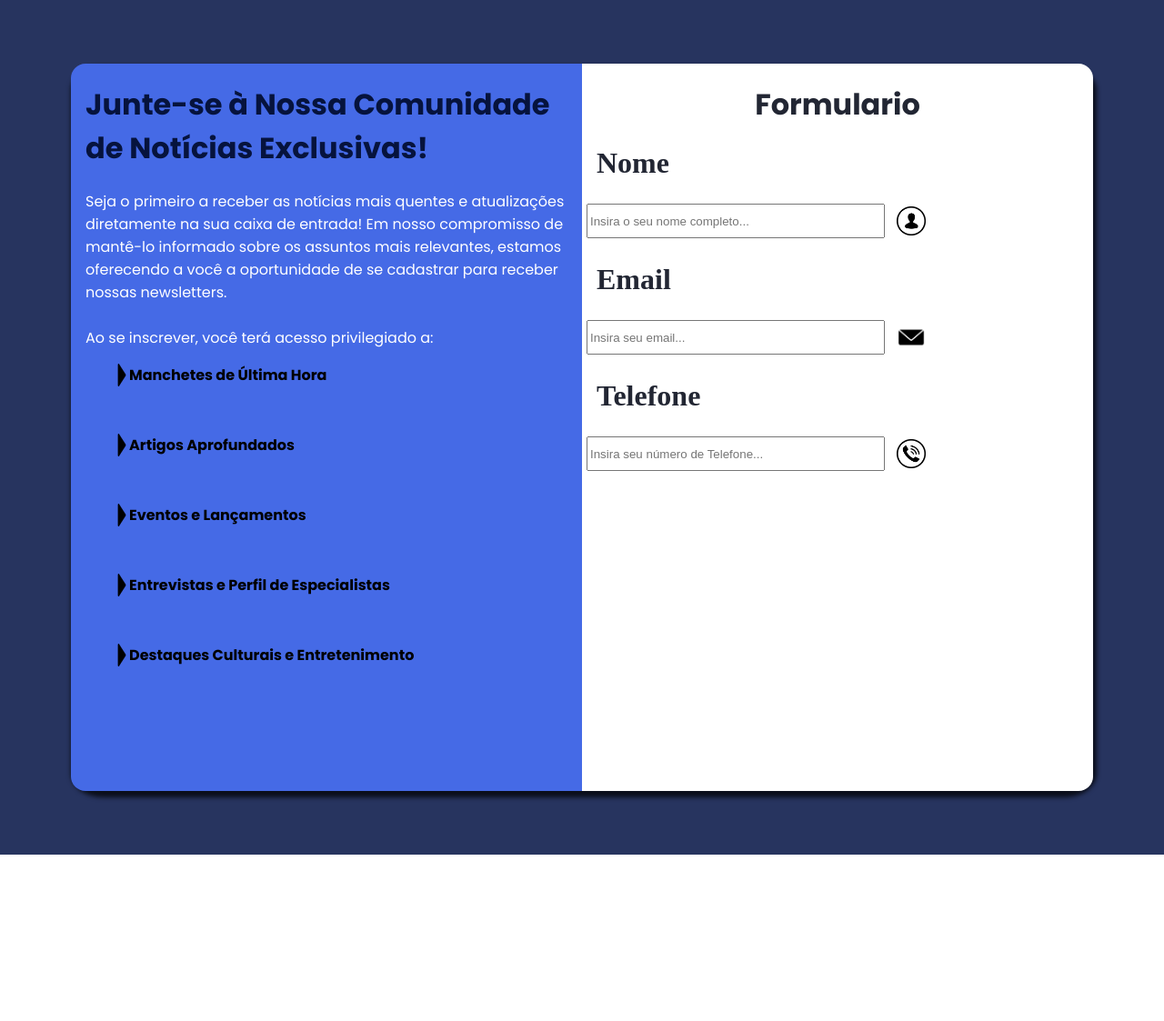
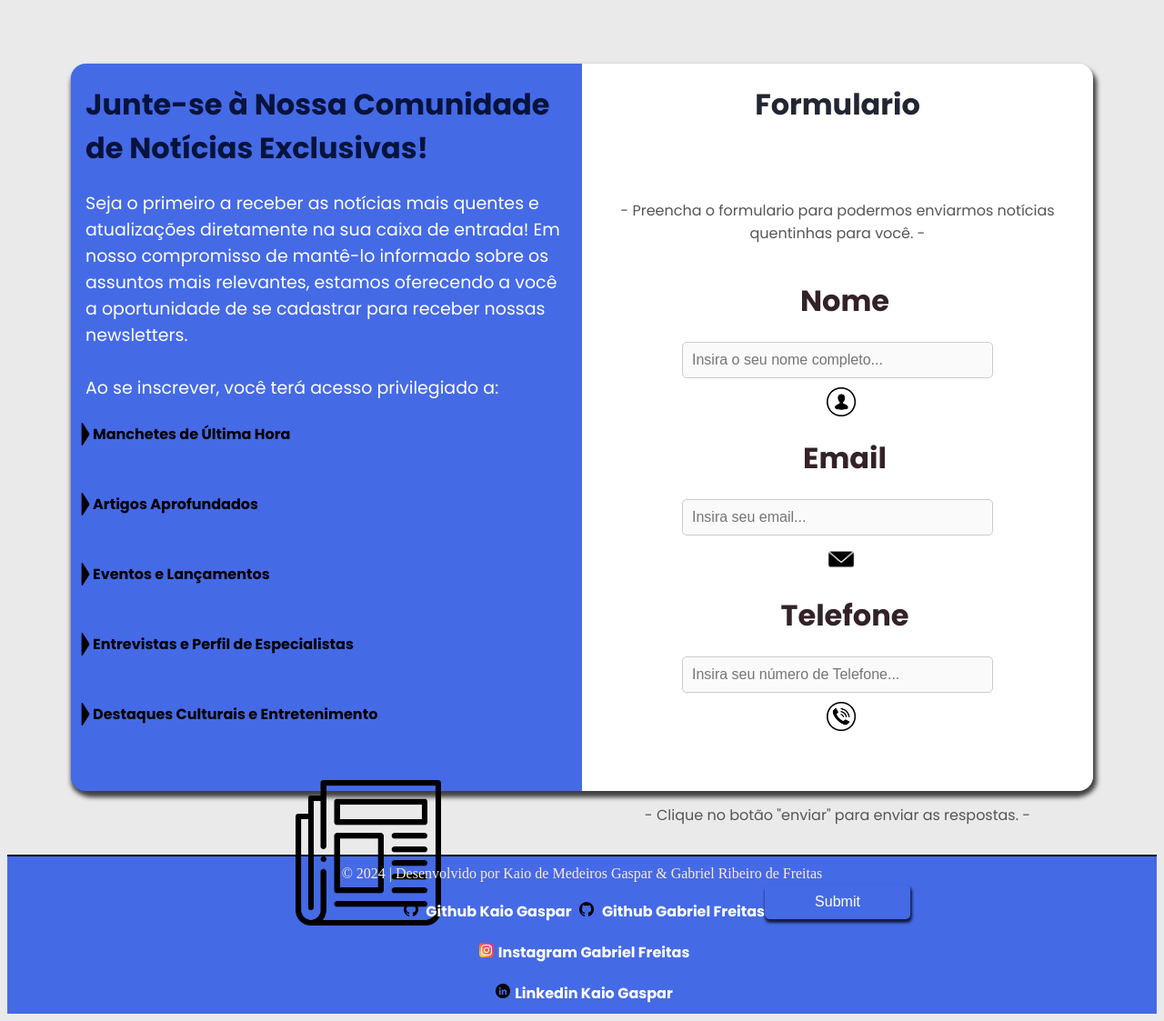
Before and after one commit to SrHut27/lead_project, a Django app: page / in a window 1280 px wide. Shown: the whole page at 91% size. Before the commit the page ends 940 px from the top, so only its background shows below. Run offline with Django 5.2, Linux system fonts and the light colour scheme.

Commit message:
Interface melhorada + adição footer

```diff
--- a/core/static/css/style.css
+++ b/core/static/css/style.css
@@ -1,11 +1,11 @@
 body{
     height: 100%;
-    background-color: #27345f;
+    background-color: #EAEAEA;
     opacity: 1;
 }
 
 #container_primary{
-    border-radius: 3%;
+    border-radius: 2%;
     box-shadow: 2px 5px 5px 2px rgba(0, 0, 0, 0.726);
     background-color: #525666;
    margin: 70px;
@@ -13,6 +13,7 @@ body{
    justify-content: center;
    align-items: center;
    height: 100vh;
+
 }
 #container_left{
     border-top-left-radius: 1rem;
@@ -21,8 +22,15 @@ float: left;
 width: 50%;
 height: 100%;
 background-color: #456AE6;
+margin: 0;
+justify-content: left;
+}
+ul{
+    display: flex;
+    flex-direction: column;
+    align-items: flex-start;
 
-
+    padding: 0;
 }
 
 #container_right{
@@ -30,20 +38,23 @@ background-color: #456AE6;
     border-bottom-right-radius: 1rem;
     float: right;
     background-color: white;
-    color: aliceblue;
     width: 50%;
 
     height: 100%;
 }
 
-.form{
-    margin: 5px;
-    height: 2rem;
-    width: 20rem;
+.form {
+    width: 20rem; /* Definindo o mesmo tamanho para todos os inputs */
+    padding: 10px;
+    margin-bottom: 10px; /* Espaçamento entre os inputs */
+    border: 1px solid #ccc;
+    border-radius: 5px;
+    font-size: 16px;
 }
 .instrucao_formulario{
 margin-left: 1rem;
-color: #222633;
+color: #332228;
+font-family: 'Poppins';
 }
 
 .h1_info{
@@ -59,6 +70,7 @@ color: #222633;
     margin: 1rem;
     color: white;
     font-family: 'Poppins';
+    font-size: 19px;
 
 }
 .lista{
@@ -67,9 +79,9 @@ color: #222633;
     display: flex;
 
 }
-.input_container{
-
+.input_container {
     display: flex;
+    flex-direction: column;
     align-items: center;
 }
 #email_img{
@@ -100,3 +112,74 @@ width: 1rem;
 
 
 }
+.instrucao_formulario_2 {
+    font-size: 1rem;
+    text-align: center;
+    color: #55555a;
+    font-family: 'Poppins';
+margin-top: 5rem;}
+input {
+    padding: 10px;
+    border: 1px solid #ccc;
+    border-radius: 5px;
+    font-size: 16px;
+    background-color: #f5f5f580
+}
+input:focus {
+    outline: none;
+    border-color: #456AE6;
+    box-shadow: 0 0 5px #456AE6;
+}
+
+#enviar {
+    width: 10rem;
+    text-align: center;
+    padding: 10px;
+    margin: 3rem auto 10px;
+    background-color: #456AE6;
+    color: white;
+    border: none;
+    border-radius: 5px;
+    cursor: pointer;
+    font-size: 16px;
+    box-shadow: 1px 3px 3px 1px rgba(0, 0, 0, 0.726);
+}
+
+#enviar:hover {
+    background-color: #334a8f;
+}
+#rodape{
+    display: flex;
+}
+footer{
+    border-top: black 2px solid;
+    color: antiquewhite;
+    margin: 0;
+    background-color: #456AE6;
+align-items: center;
+
+}
+.text_footer{
+    padding: 10px;
+    text-align: center;
+    margin: 0;
+}
+a{
+    color: white;
+    text-decoration: none;
+    font-family: 'Poppins';
+    transition: color 0.3s ease;
+    font-weight: bold;
+}
+a:hover {
+    color: black;
+}
+.footer_icon{
+    width: 1rem;
+    margin-left: 5px;
+    margin-right: 5px;
+}
+#newspaper_icon {
+    width: 10rem;
+    margin-left: 44%;
+}
--- a/templates/base.html
+++ b/templates/base.html
@@ -17,6 +17,20 @@
     <!-- NavBar -->
     {% block content %}
     {% endblock %}
+ <!-- Footer -->
+ <div id="rodape"></div>
+ <footer>
+    <p class="text_footer">&copy; 2024 | Desenvolvido por Kaio de Medeiros Gaspar & Gabriel Ribeiro de Freitas</p>
+<div class="github">   <p class="text_footer"><a href="https://github.com/Kaio-Gaspar" target="_blank"><img src="{% static 'img/github.png' %}"  class="footer_icon">    Github Kaio Gaspar</a>
+    <a href="https://github.com/Kaio-Gaspar" target="_blank"></a>
+    <a href="https://github.com/SrHut27" target="_blank"><img src="{% static 'img/github.png' %}"  class="footer_icon">    Github Gabriel Freitas</p></a> </div>
 
+<div class="instagram"><p class="text_footer"><a href="http://instagram.com/gabriel.27.freitas" target="_blank"><img src="{% static 'img/instagram.png' %}" class="footer_icon" >Instagram Gabriel Freitas</p></a></div>
+
+<div class="linkedin"><a href="https://www.linkedin.com/in/kaio-de-medeiros-gaspar-1b4496287/" target="_blank"><p class="text_footer"><img src="{% static 'img/linkedin.png' %}" class="footer_icon">Linkedin Kaio Gaspar</p></a></div>
+
+
+
+</footer>
 </body>
 </html>
--- a/templates/index.html
+++ b/templates/index.html
@@ -23,23 +23,28 @@
 
             <div class="lista"><img src="{% static 'img/setaicon.png' %}" id="seta_img" ><b>Destaques Culturais e Entretenimento</b></div> <br><br>
         </ul>
+        <img src="{% static 'img/newspaper.png' %}" id="newspaper_icon">
         </div>
     <div id="container_right">
 
 <form  method="post">
     <h1 id="formulario_h1">Formulario</h1>
-    <h1 class="instrucao_formulario">Nome</h1>
+<p class="instrucao_formulario_2" >- Preencha o formulario para podermos enviarmos notícias quentinhas para você. -</p>
 
-<div class="input_container"><input type="text" name="nome_usuario" id="" class="form" placeholder="Insira o seu nome completo..."><img src="{% static 'img/usericon.png' %}" id="user_img" >
+<div class="input_container"><h1 class="instrucao_formulario">Nome</h1><input type="text" name="nome_usuario" id="" class="form" placeholder="Insira o seu nome completo..."><img src="{% static 'img/usericon.png' %}" id="user_img" >
 </div>
 
-<h1 class="instrucao_formulario">Email</h1>
 
-<div class="input_container"><input type="email" name="email_usuario" id="email" class="form" placeholder="Insira seu email..."><img src="{% static 'img/emailicon.png' %}" id="email_img" ></div>
 
-<h1 class="instrucao_formulario">Telefone</h1>
+<div class="input_container"><h1 class="instrucao_formulario">Email</h1><input type="email" name="email_usuario" id="email" class="form" placeholder="Insira seu email..."><img src="{% static 'img/emailicon.png' %}" id="email_img" ></div>
 
-<div class="input_container"><input type="number" name="telefone_usuario" id="" class="form" placeholder="Insira seu número de Telefone..."><img src="{% static 'img/telefoneicon.png' %}" id="telefone_img" ></div>
+
+
+<div class="input_container"><h1 class="instrucao_formulario">Telefone</h1><input type="number" name="telefone_usuario" id="" class="form" placeholder="Insira seu número de Telefone..."><img src="{% static 'img/telefoneicon.png' %}" id="telefone_img" ></div>
+
+<p class="instrucao_formulario_2" >- Clique no botão "enviar" para enviar as respostas. -</p>
+
+<div class="input_container"><input type="submit" name="" id="enviar" placeholder="Enviar"></div>
 
 
 </form>
```
Also changed, not shown: core/static/img/github.png (added), core/static/img/instagram.png (added), core/static/img/linkedin.png (added), core/static/img/newspaper.png (added).
